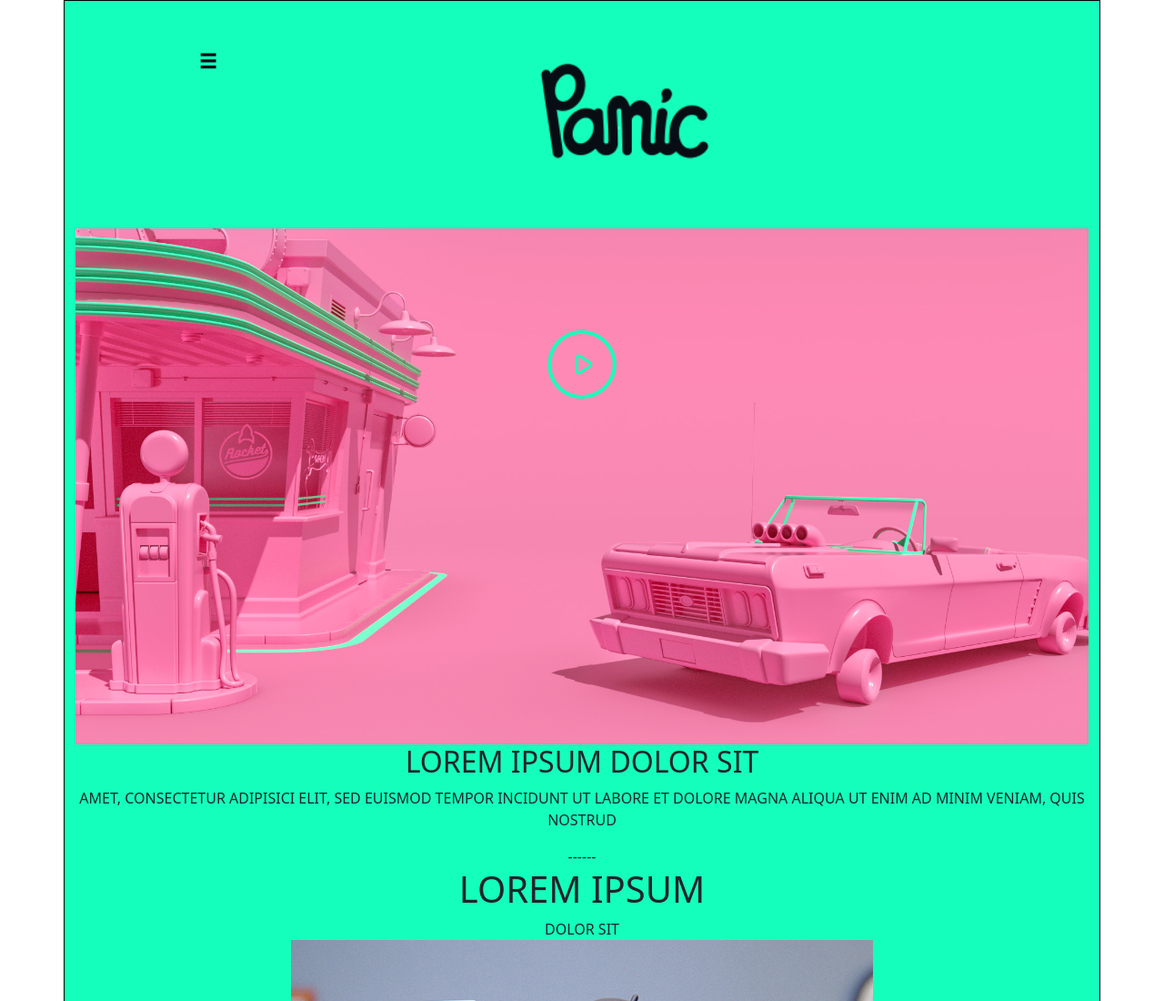
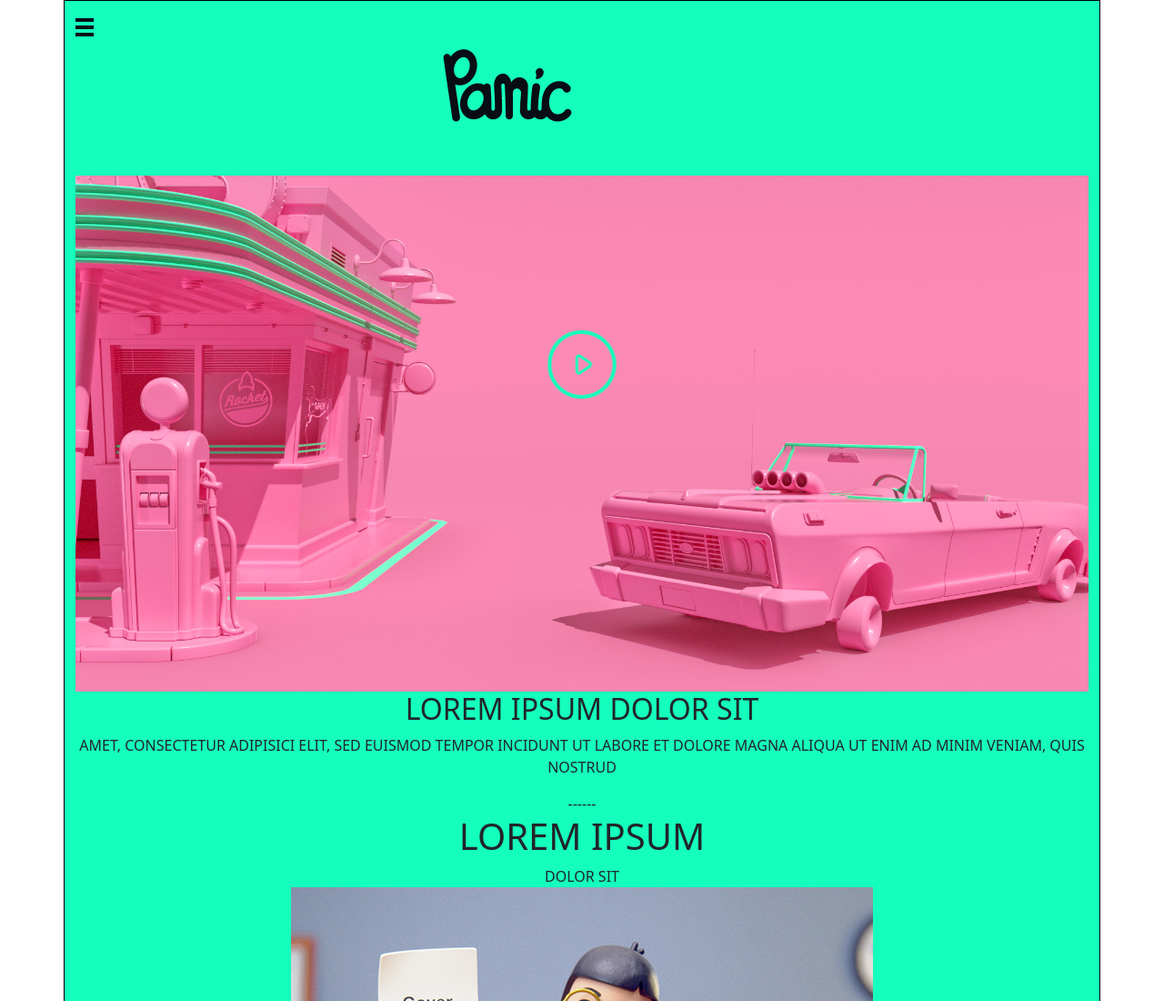
Before and after one commit to josepandreu45/202204-W1CHWE-josep-andreu-emanuele-panesi, a website: page index.html in a window 1280 px wide. Shown: the top 1100 px of the page at 91% size. Drawn offline with nearby package versions, Linux system fonts and the light colour scheme; files that its build step writes are made by us from their sources.

Commit message:
logo buguer creado

```diff
--- a/index.html
+++ b/index.html
@@ -15,36 +15,21 @@
     />
   </head>
   <body>
-    <div class="container text-center">
+    <div class="container text-center align-items-center">
       <header class="container_header row">
-        <div class="col-1">
-          <svg
-            xmlns="http://www.w3.org/2000/svg"
-            xmlns:xlink="http://www.w3.org/1999/xlink"
-            version="1.1"
-            id="Layer_1"
-            x="0px"
-            y="0px"
-            width="250px"
-            height="250px"
-            viewBox="0 0 296 162"
-            style="enable-background: new 0 0 296 162"
-            xml:space="preserve"
-          >
-            <style type="text/css">
-              .st1 {
-                fill: #080d14;
-              }
-            </style>
-            <path
-              xmlns="http://www.w3.org/2000/svg"
-              class="st1"
-              d="M163,1v4h20V1H163z M163,13h20V9h-20V13z M163,21h20v-4h-20V21z"
-            />
-          </svg>
+        <div
+          class="logo-burguer col-4 d-flex justify-content-start align-items-start"
+        >
+          <a
+            ><img
+              src="images/logos/burguer.svg"
+              alt="logo de menu"
+              height="5"
+              width="20"
+          /></a>
         </div>
-        <div class="col-11 d-flex justify-content-center">
-          <img src="logo.png" alt="logo Panic" />
+        <div class="col-8 d-flex justify-content-start">
+          <img class="logo-panic" src="logo.png" alt="logo Panic" />
         </div>
       </header>
       <main class="container_main row">
@@ -57,7 +42,7 @@
           </div>
 
           <div class="position-absolute top-50 start-50 translate-middle">
-            <img src="/images/home/media/play.png" alt="logo play" />
+            <img src="images/home/media/play.png" alt="logo play" />
           </div>
         </section>
         <section class="col-12">
--- a/sass/style.scss
+++ b/sass/style.scss
@@ -71,3 +71,9 @@ footer ul .home a {
   text-decoration: none;
   color: #fff;
 }
+
+//logos
+
+.logo-burguer {
+  padding-top: 15px;
+}
```
Also changed, not shown: images/logos/burguer.svg (added).
